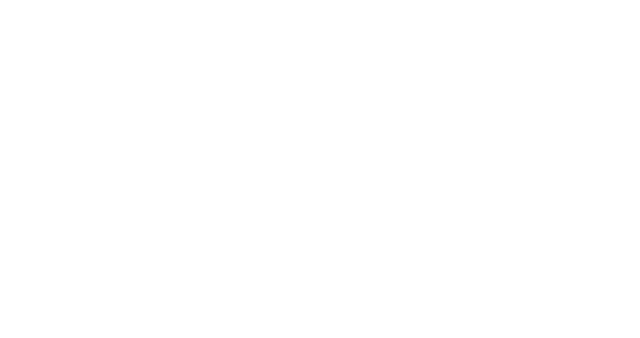
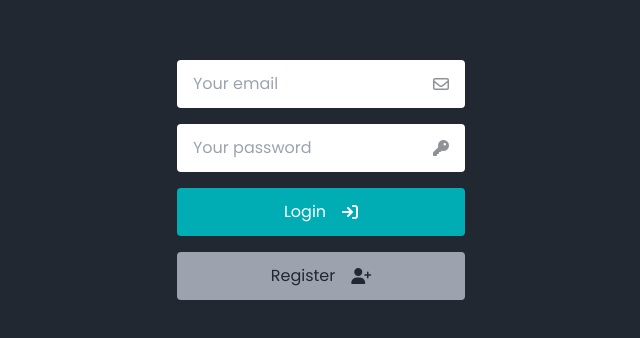
Before and after one commit to brunobragaw8t/troney-old, a Vue app: page /auth in a window 1280 px wide. Before the commit this address had no page. Shown: the part 220-558 px from the top of the page, without its empty margins (319-959 px from the left). Built offline with nearby package versions, Linux system fonts and the light colour scheme.

Commit message:
Create AuthView and its route

```diff
--- a/src/router/index.ts
+++ b/src/router/index.ts
@@ -1,5 +1,6 @@
 import { createRouter, createWebHistory } from "vue-router";
-import HomeView from "../views/HomeView.vue";
+import HomeView from "@/views/HomeView.vue";
+import AuthView from "@/views/AuthView.vue";
 
 const router = createRouter({
   history: createWebHistory(import.meta.env.BASE_URL),
@@ -9,6 +10,11 @@ const router = createRouter({
       name: "home",
       component: HomeView,
     },
+    {
+      path: "/auth",
+      name: "auth",
+      component: AuthView,
+    },
   ],
 });
 
--- /dev/null
+++ b/src/views/AuthView.vue
@@ -0,0 +1,27 @@
+<script setup lang="ts">
+import { ref } from "vue";
+import LayoutForm from "@/components/LayoutForm.vue";
+import FormLogin from "@/components/FormLogin.vue";
+// import FormRegister from "@/components/FormRegister.vue";
+
+/**
+ * State
+ */
+
+const displayedForm = ref("login");
+
+function displayForm(form: string): void {
+  displayedForm.value = form;
+}
+</script>
+
+<template>
+  <LayoutForm>
+    <FormLogin v-if="'login' === displayedForm" @display-form="displayForm" />
+
+    <!-- <FormRegister -->
+    <!--   v-if="'register' === displayedForm" -->
+    <!--   @display-form="displayForm" -->
+    <!-- /> -->
+  </LayoutForm>
+</template>
```
